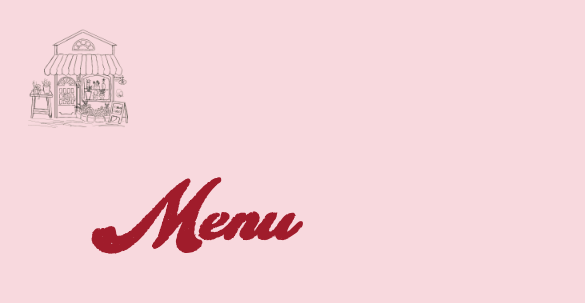
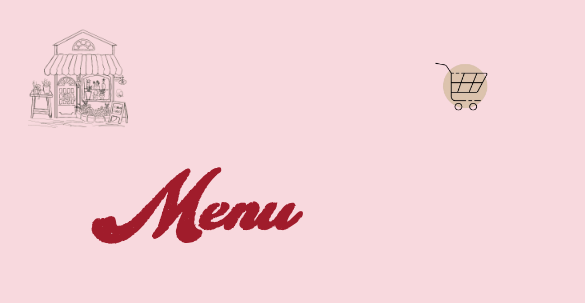
Before and after one commit to samiyasingh/cupid, a plain HTML site: page food.html in a window 390 px wide. Shown: the top 303 px of the page, 585 px wide, since content can reach past the window. Drawn offline with Linux system fonts and the light colour scheme.

Commit message:
Update food.css

```diff
--- a/food.css
+++ b/food.css
@@ -76,3 +76,14 @@ h1 {
   border: none;
   cursor: pointer;
 }
+
+@media (max-width: 600px){
+  .cart{
+    width: 70px; /* Adjust size */
+    height: auto;
+    margin-left: 25rem ;
+    top: -5rem;
+    position: relative;
+}
+
+}
```
